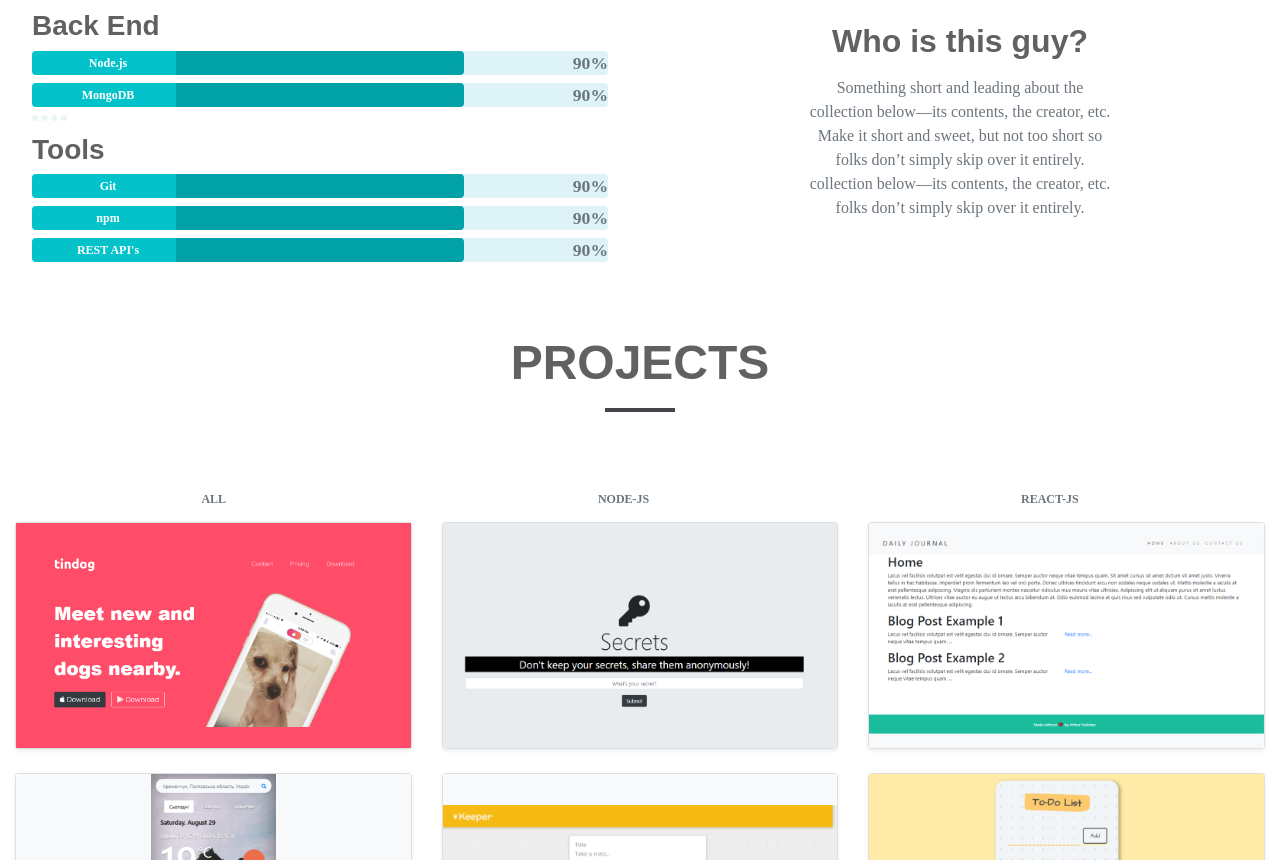
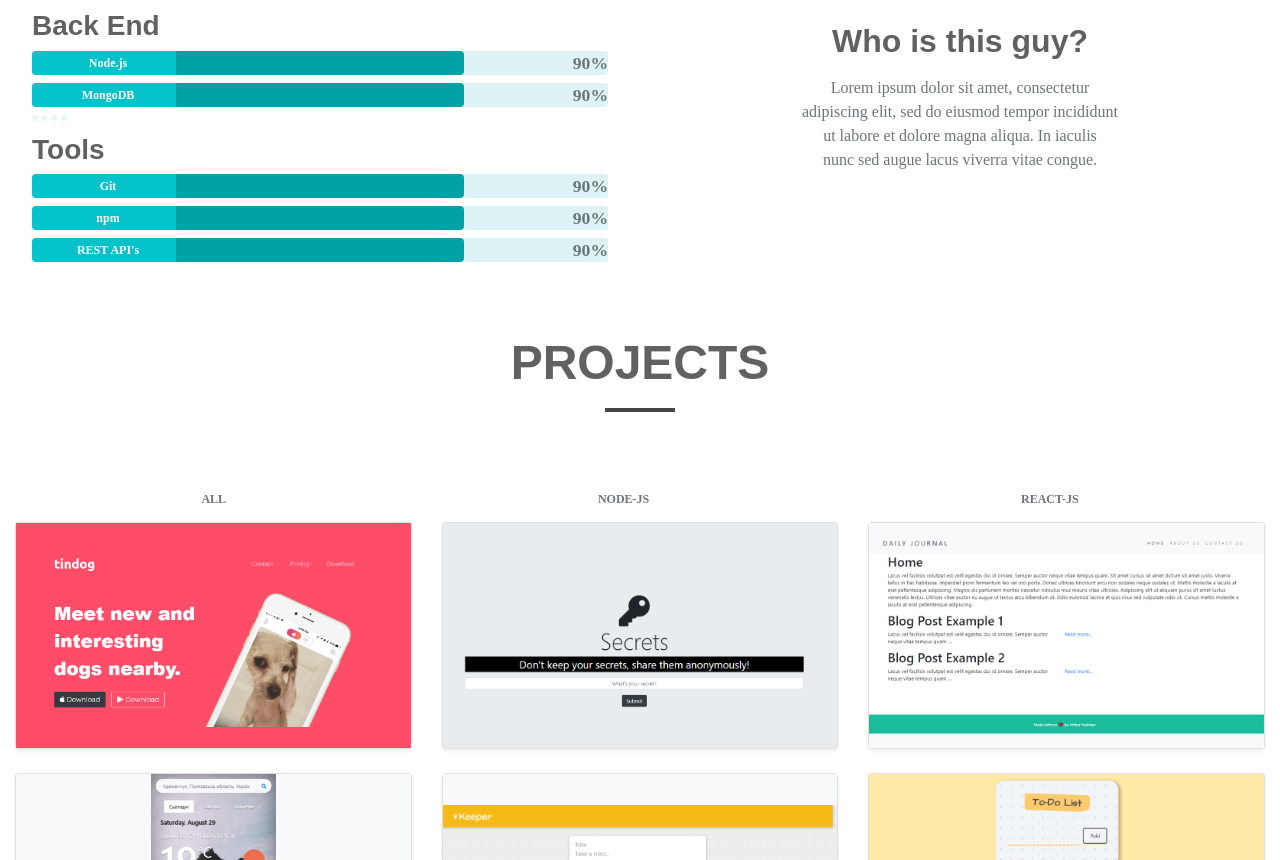
Before and after one commit to Arthur-Fedotiev/portfolio, a plain HTML site: page index.html in a window 1280 px wide. Shown: the part 1242-2102 px from the top of the page. Drawn offline with nearby package versions, Linux system fonts and the light colour scheme.

Commit message:
Lorem Ipsum

```diff
--- a/index.html
+++ b/index.html
@@ -217,10 +217,12 @@
             <h2 class="">Who is this guy?</h2>
             <div>
               <p class="lead text-muted about-me">
-                Something short and leading about the<br>collection below—its contents, the creator, etc.<br>
-                Make it short and sweet, but not too short so<br> folks don’t simply skip over it entirely.
-                <br>collection below—its contents, the creator, etc.<br> folks don’t simply skip over it entirely.
-              </p>
+              Lorem ipsum dolor sit amet, consectetur <br>
+              adipiscing elit, sed do eiusmod tempor incididunt <br>
+              ut labore et dolore magna aliqua. In iaculis <br>
+              nunc sed augue lacus viverra vitae congue.
+              <br>
+            </p>
             </div>
             <!-- <button class="btn btn-dark btn-lg about-me-btn" type="button" id="secret-btn">LEARN MORE</button>
              <a class="btn-contact hidden-right" href="#">CONTACT ME</a> -->
```
Also changed, not shown: src/index.js (+0 -9 lines).
